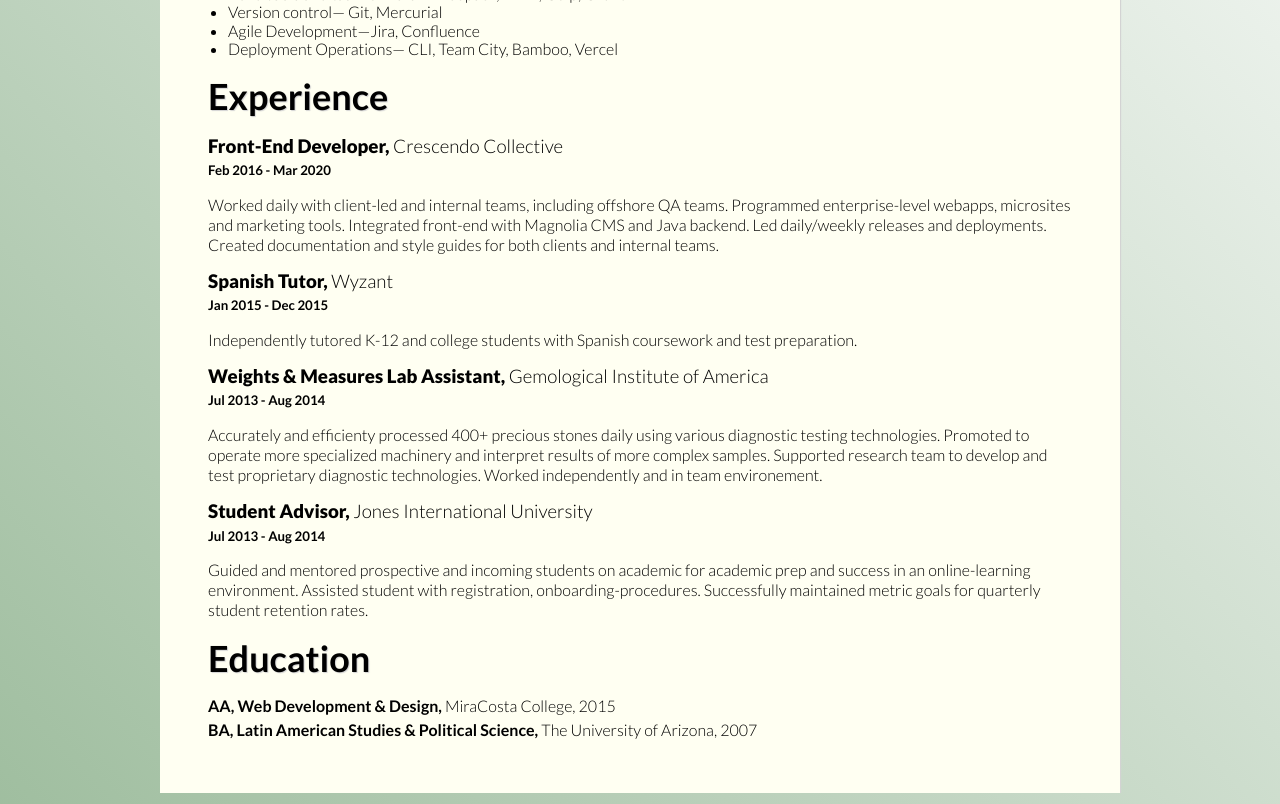
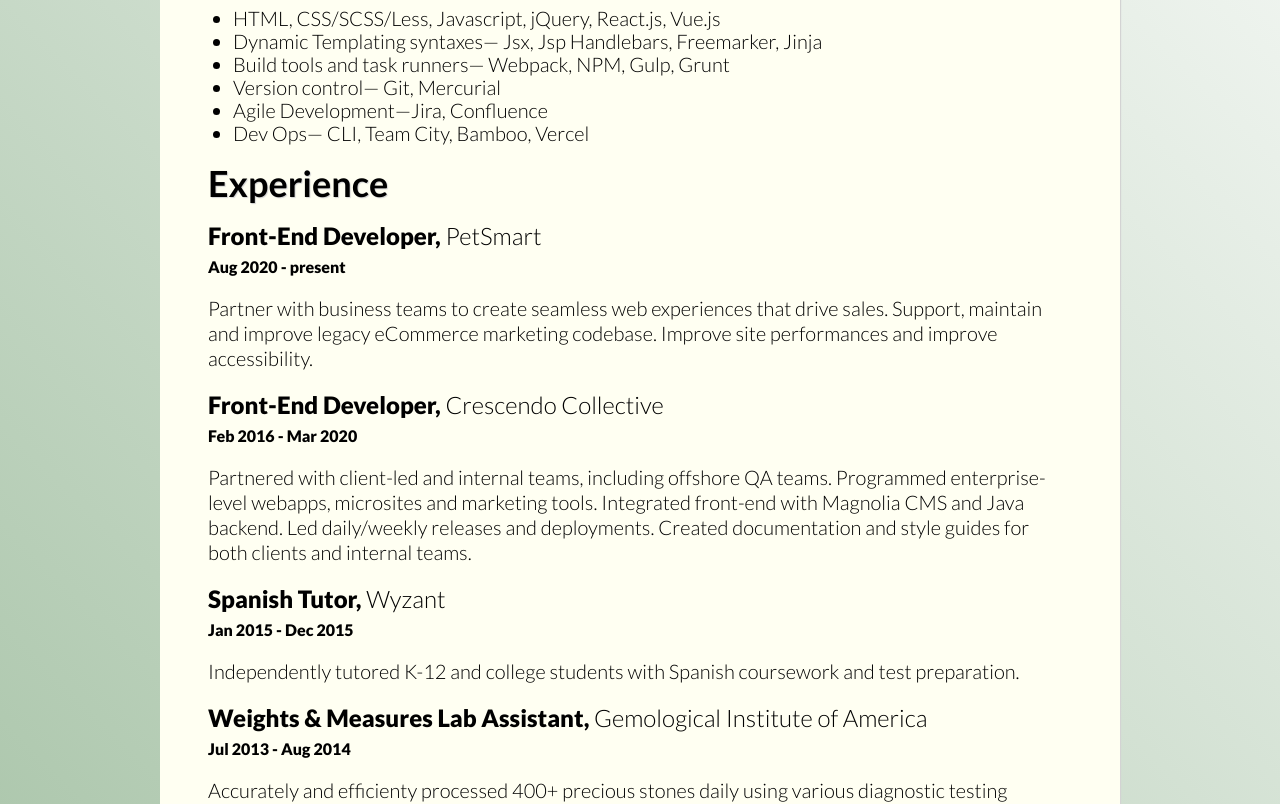
Before and after one commit to jenhedg/hi-jennifer-vue, a Vue app: page /resume in a window 1280 px wide. Shown: the part 560-1364 px from the top of the page. Built offline with nearby package versions, Linux system fonts and the light colour scheme.

Commit message:
update resume, adjust font sizes

```diff
--- a/src/styles/views/resume.scss
+++ b/src/styles/views/resume.scss
@@ -66,9 +66,9 @@
   font-weight: 300;
   line-height: 1.25;
 
-  @include md {
-    font-size: $fontBase;
-  }
+  // @include md {
+  //   font-size: $fontBase;
+  // }
 }
 
 .resume__techlist {
@@ -77,17 +77,17 @@
   margin: 0;
   padding: 0;
 
-    @include lg {
-      font-size: $fontBase;
-    }
+  // @include lg {
+  //   font-size: $fontBase;
+  // }
 }
 
 .resume__techlist h3 {
-  margin: 0 0 $spacer /2 0;
+  margin: 0 0 $spacer / 2 0;
   font-weight: 500;
 }
 
-.resume__techlist h3 .fas  {
+.resume__techlist h3 .fas {
   color: $hotpink;
 }
 
@@ -102,15 +102,28 @@
   margin: $spacer / 2 0;
 }
 
-.resume__pos h3, h4, h5 {
+.resume__pos h4,
+h5 {
   margin: $spacer / 3 0;
 }
 
-.resume__pos h3 {
+.resume__pos .resume__title {
+  font-size: 1.5em;
   font-weight: 500;
+  margin: $spacer / 3 0;
+}
+
+.resume__pos .resume__date {
+  font-size: 1em;
+  font-weight: 500;
+  margin: $spacer / 3 0;
 }
 
 .resume__pos h3 span,
 .resume__ed h4 span {
   font-weight: 300;
 }
+.resume__degree {
+  font-size: 1.25em;
+  font-weight: 400;
+}
--- a/src/views/Resume.vue
+++ b/src/views/Resume.vue
@@ -10,49 +10,29 @@
             </a>
           </li>
           <li>
-            <a
-              class="hover--grow"
-              href="http://hi-jennifer.com"
-              target="_blank"
-            >
+            <a class="hover--grow" href="http://hi-jennifer.com" target="_blank">
               <i class="resume__icon fas fa-globe"></i>hi-jennifer.com
             </a>
           </li>
           <li>
-            <a
-              class="hover--grow"
-              href="mailto:hijenniferaz@gmail.com"
-              target="_blank"
-            >
+            <a class="hover--grow" href="mailto:hijenniferaz@gmail.com" target="_blank">
               <i class="resume__icon far fa-envelope"></i>hijenniferaz@gmail.com
             </a>
           </li>
         </ul>
         <ul class="contact__inner--bottom">
           <li>
-            <a
-              class="hover--grow"
-              href="https://www.linkedin.com/in/jhedgcock/"
-              target="_blank"
-            >
+            <a class="hover--grow" href="https://www.linkedin.com/in/jhedgcock/" target="_blank">
               <i class="resume__icon fab fa-linkedin"></i>LinkedIn
             </a>
           </li>
           <li>
-            <a
-              class="hover--grow"
-              href="https://github.com/jenhedg"
-              target="_blank"
-            >
+            <a class="hover--grow" href="https://github.com/jenhedg" target="_blank">
               <i class="resume__icon fab fa-github"></i>Github
             </a>
           </li>
           <li>
-            <a
-              class="hover--grow"
-              href="https://codepen.io/sparkleOven"
-              target="_blank"
-            >
+            <a class="hover--grow" href="https://codepen.io/sparkleOven" target="_blank">
               <i class="resume__icon fab fa-codepen"></i>Codepen
             </a>
           </li>
@@ -64,38 +44,42 @@
     <p class="resume__copy">
       I am a Front End Web Developer with over 4 years of experience in the
       digital marketing industry, where I helped clients bridge the gap between
-      web technology and marketing objectives. This experience, along with my
+      web techno, content management and marketing objectives. This experience, along with my
       diverse work and educational background, demonstrates my ability to
       understand problems and craft intelligent solutions while effectively
       working with all types of people and teams.
     </p>
     <ul class="resume__techlist">
       <h3>Technical Background</h3>
-      <li class="resume__techItem">
-        HTML, CSS/SCSS/Less, Javascript, jQuery, React.js, Vue.js
-      </li>
+      <li class="resume__techItem">HTML, CSS/SCSS/Less, Javascript, jQuery, React.js, Vue.js</li>
       <li class="resume__techItem">
         Dynamic Templating syntaxes&mdash; Jsx, Jsp Handlebars, Freemarker,
         Jinja
       </li>
-      <li class="resume__techItem">
-        Build tools and task runners&mdash; Webpack, NPM, Gulp, Grunt
-      </li>
+      <li class="resume__techItem">Build tools and task runners&mdash; Webpack, NPM, Gulp, Grunt</li>
       <li class="resume__techItem">Version control&mdash; Git, Mercurial</li>
       <li class="resume__techItem">Agile Development&mdash;Jira, Confluence</li>
-      <li class="resume__techItem">
-        Deployment Operations&mdash; CLI, Team City, Bamboo, Vercel
-      </li>
+      <li class="resume__techItem">Dev Ops&mdash; CLI, Team City, Bamboo, Vercel</li>
     </ul>
     <h2 class="resume__category">Experience</h2>
     <div class="resume__pos">
-      <h3>
+      <h3 class="resume__title">
+        Front-End Developer,
+        <span>PetSmart</span>
+      </h3>
+      <h5 class="resume__date">Aug 2020 - present</h5>
+      <p
+        class="resume__copy"
+      >Partner with business teams to create seamless web experiences that drive sales. Support, maintain and improve legacy eCommerce marketing codebase. Improve site performances and improve accessibility.</p>
+    </div>
+    <div class="resume__pos">
+      <h3 class="resume__title">
         Front-End Developer,
         <span>Crescendo Collective</span>
       </h3>
-      <h5>Feb 2016 - Mar 2020</h5>
+      <h5 class="resume__date">Feb 2016 - Mar 2020</h5>
       <p class="resume__copy">
-        Worked daily with client-led and internal teams, including offshore QA
+        Partnered with client-led and internal teams, including offshore QA
         teams. Programmed enterprise-level webapps, microsites and marketing
         tools. Integrated front-end with Magnolia CMS and Java backend. Led
         daily/weekly releases and deployments. Created documentation and style
@@ -103,22 +87,22 @@
       </p>
     </div>
     <div class="resume__pos">
-      <h3>
+      <h3 class="resume__title">
         Spanish Tutor,
         <span>Wyzant</span>
       </h3>
-      <h5>Jan 2015 - Dec 2015</h5>
+      <h5 class="resume__date">Jan 2015 - Dec 2015</h5>
       <p class="resume__copy">
         Independently tutored K-12 and college students with Spanish coursework
         and test preparation.
       </p>
     </div>
     <div class="resume__pos">
-      <h3>
+      <h3 class="resume__title">
         Weights & Measures Lab Assistant,
         <span>Gemological Institute of America</span>
       </h3>
-      <h5>Jul 2013 - Aug 2014</h5>
+      <h5 class="resume__date">Jul 2013 - Aug 2014</h5>
       <p class="resume__copy">
         Accurately and efficienty processed 400+ precious stones daily using
         various diagnostic testing technologies. Promoted to operate more
@@ -128,11 +112,11 @@
       </p>
     </div>
     <div class="resume__pos">
-      <h3>
+      <h3 class="resume__title">
         Student Advisor,
         <span>Jones International University</span>
       </h3>
-      <h5>Jul 2013 - Aug 2014</h5>
+      <h5 class="resume__date">Jul 2013 - Aug 2014</h5>
       <p class="resume__copy">
         Guided and mentored prospective and incoming students on academic for
         academic prep and success in an online-learning environment. Assisted
@@ -142,13 +126,13 @@
     </div>
     <h2 class="resume__category">Education</h2>
     <div class="resume__ed">
-      <h4>
+      <h4 class="resume__degree">
         AA, Web Development &amp; Design,
         <span>MiraCosta College, 2015</span>
       </h4>
     </div>
     <div class="resume__ed">
-      <h4>
+      <h4 class="resume__degree">
         BA, Latin American Studies &amp; Political Science,
         <span>The University of Arizona, 2007</span>
       </h4>
```
Lines whose indentation alone changed are shown as unchanged.
